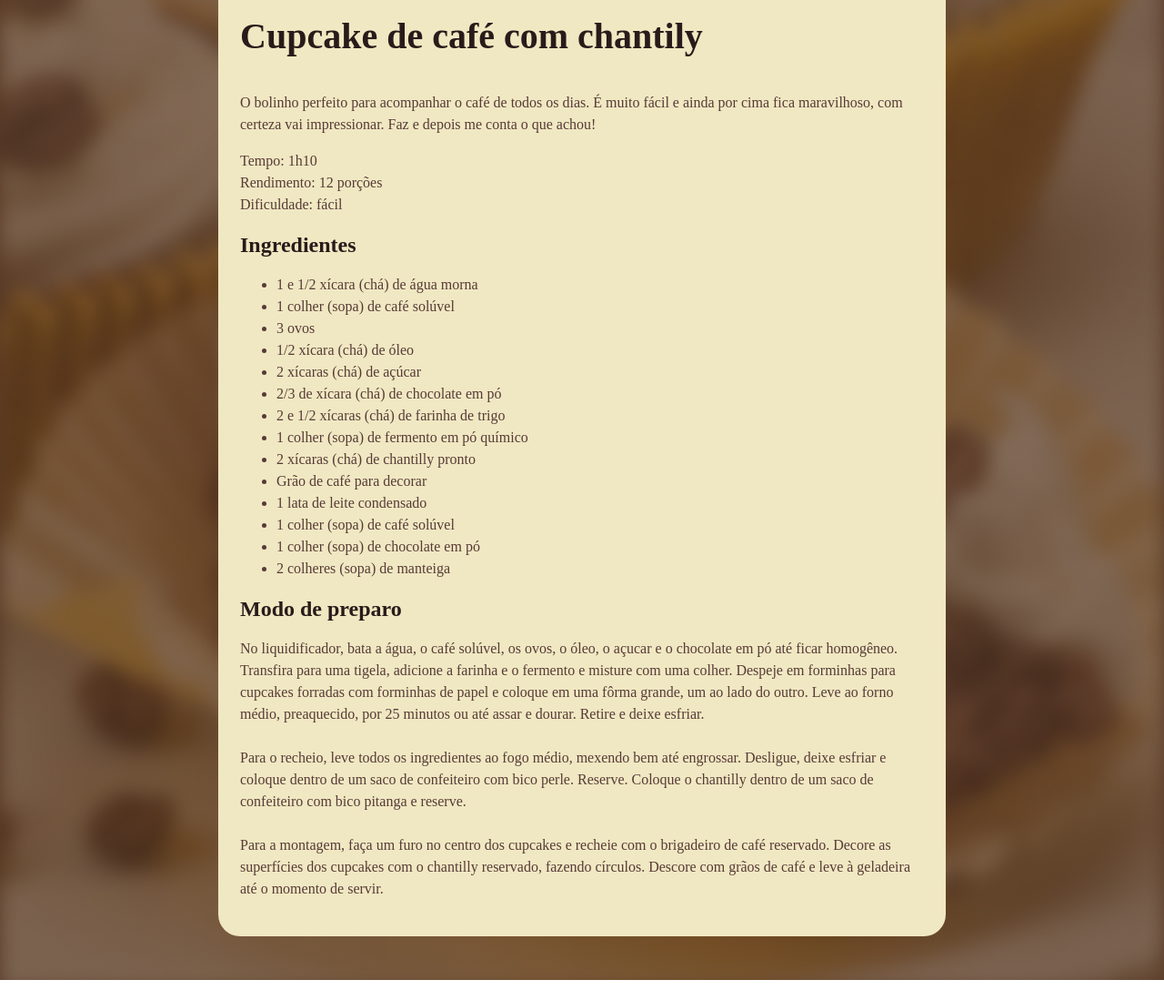
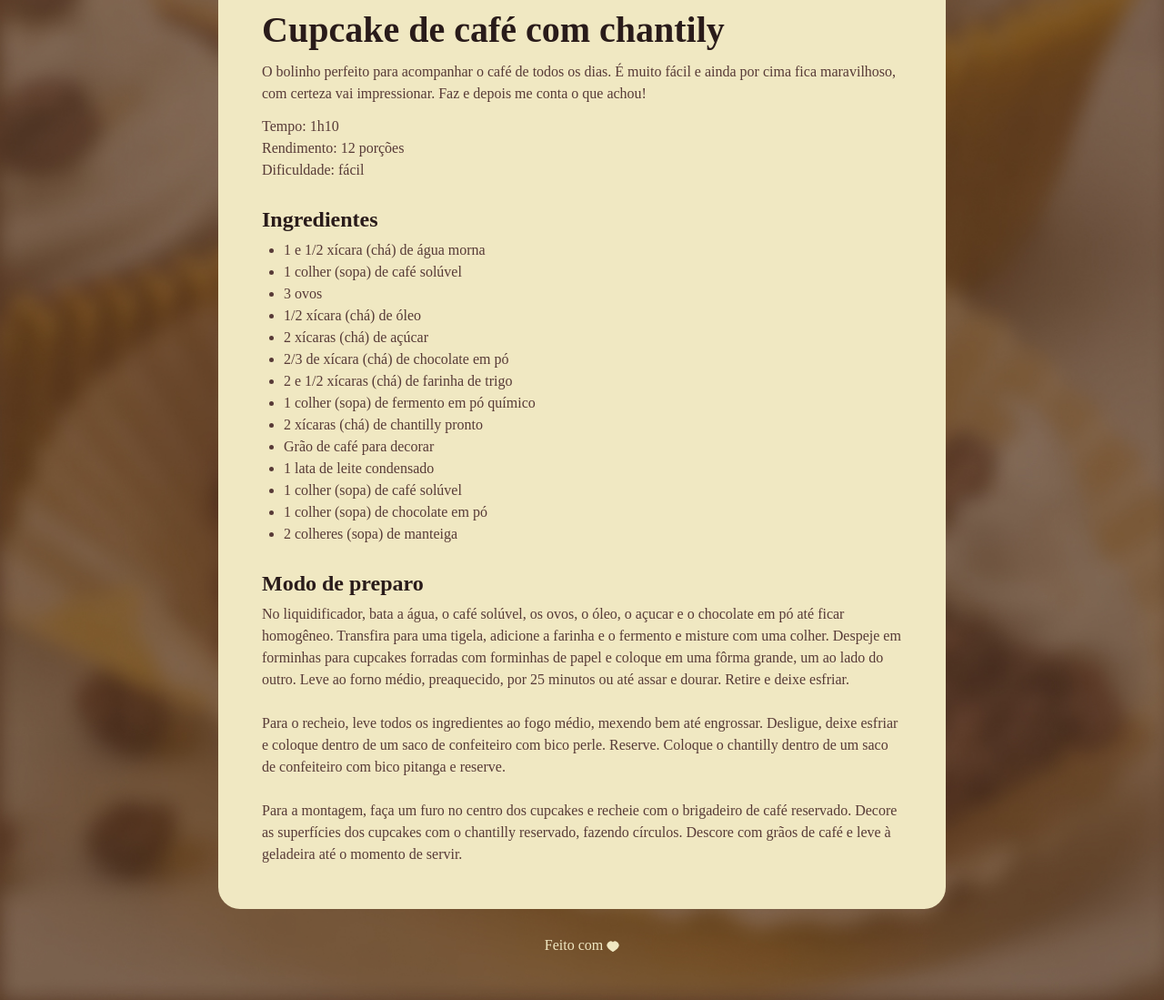
Before and after one commit to KwagFN/Projeto-01, a plain HTML site: page index.html in a window 1280 px wide. Shown: the part 500-1599 px from the top of the page at 91% size. Before the commit the page ends 1577 px from the top, so only its background shows below. Drawn offline with Linux system fonts and the light colour scheme; a web font is replaced by a local one.

Commit message:
adicionando rodapé e dimensionando os espaços

```diff
--- a/index.html
+++ b/index.html
@@ -55,5 +55,9 @@
       </section>
     </main>
   </div>
+
+  <footer>
+    Feito com <img src="assets/heart.svg" alt="Coraçãozinho">
+  </footer>
 </body>
 </html>
--- a/style.css
+++ b/style.css
@@ -2,6 +2,11 @@
   font-family: 'Alice', serif;
   line-height: 150%;
   color: #573A37;
+}
+
+* {
+  margin: 0;
+  padding: 0;
 }
 
 body {
@@ -15,11 +20,23 @@ body {
   padding: 24px;
   background-color: #F0E8C2;
   border-radius: 24px;
-  margin: 48px auto;
+  margin: 48px auto 28px;
 }
 
 img {
   border-radius: 16px;
+}
+
+main {
+  padding: 24px;
+}
+
+section + section {
+  margin-top: 24px;
+}
+
+#about p + p {
+  margin-top: 12px;
 }
 
 h1 {
@@ -33,4 +50,20 @@ h2 {
 
 h1, h2 {
   color: #291B1A;
+  margin-bottom: 4px;
+  line-height: 150%;
 }
+
+ul {
+  padding-left: 24px;
+}
+
+footer {
+  color: #F0E8C2;
+  text-align: center;
+  padding-bottom: 48px;
+}
+
+footer img {
+  vertical-align: middle;
+}
```
